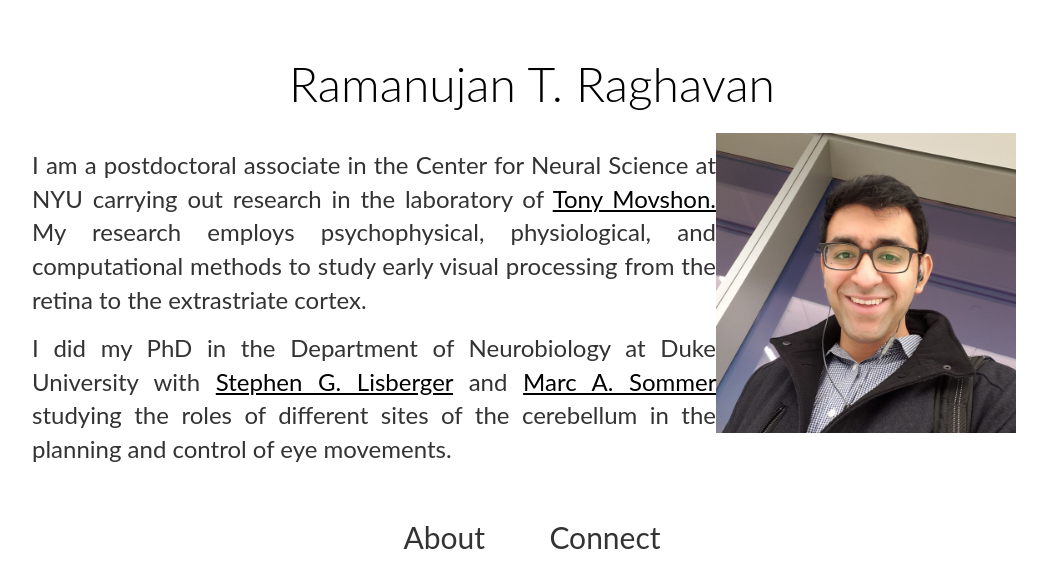
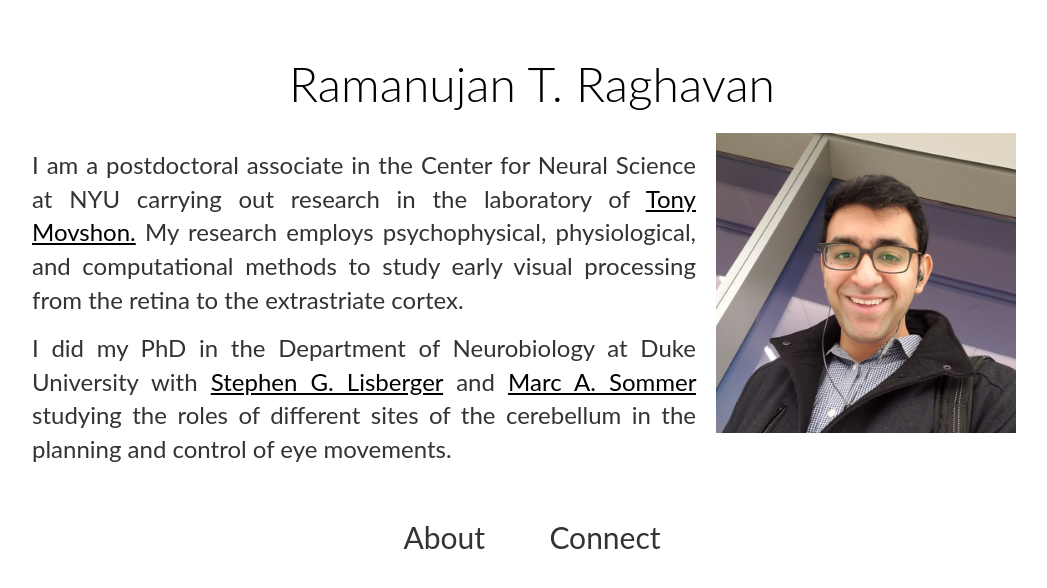
Before and after one commit to rtraghavan/rtraghavan.github.io, a Jekyll site: the page built from index.html, in a window 1280 px wide. Shown: the top 588 px of the page, without its empty margins (108-1155 px from the left). Built offline with Jekyll 4.4.1, drawn with Linux system fonts in a browser that asks for light colours.

Commit message:
adding margin

```diff
--- a/index.html
+++ b/index.html
@@ -9,7 +9,7 @@
 
   <div id="description">
 
-     <img src="img/pic.jpg" alt="pic" style="float:right;width:300px;height:300px;">
+     <img src="img/pic.jpg" alt="pic" style="float:right;width:300px;height:300px;  margin: 0px 0px 15px 20px;">
     <p>
     {% include About_Me.md %}
     </p>
```
